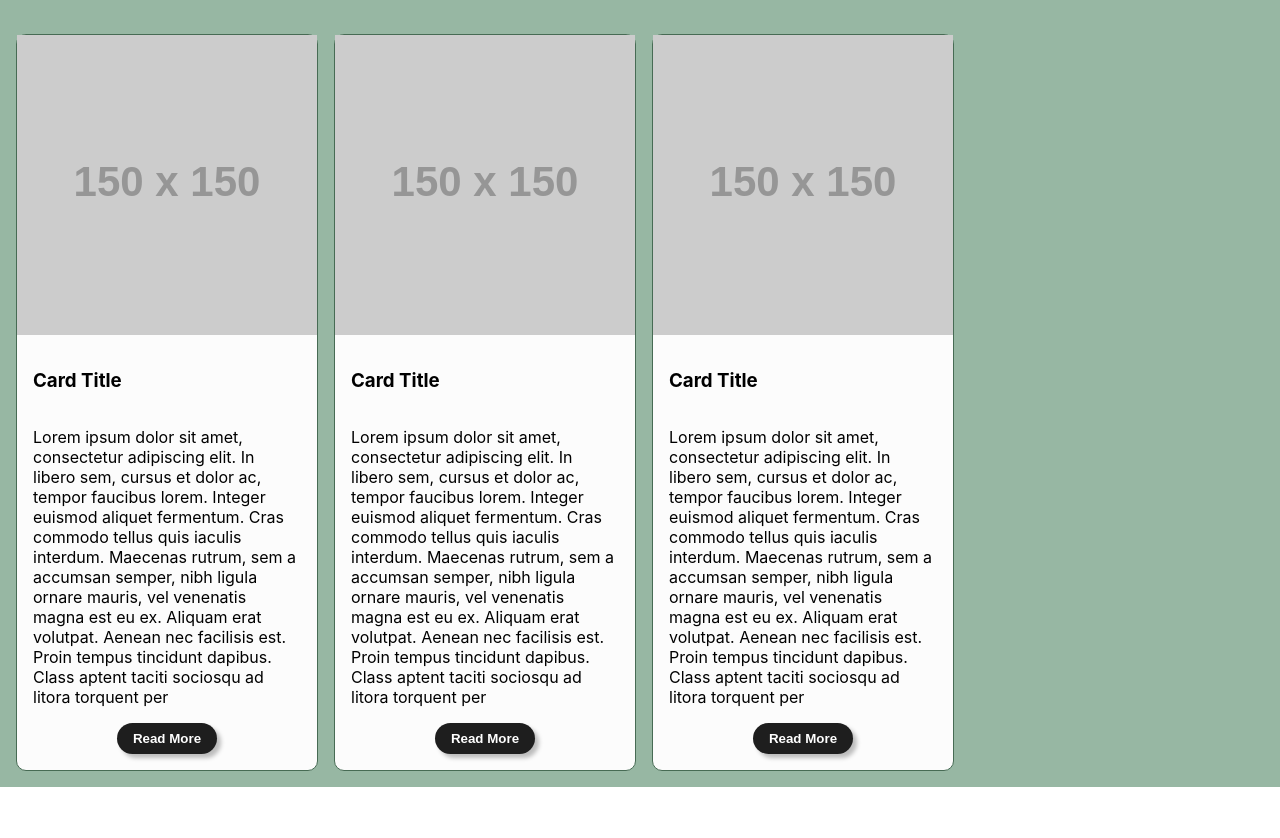
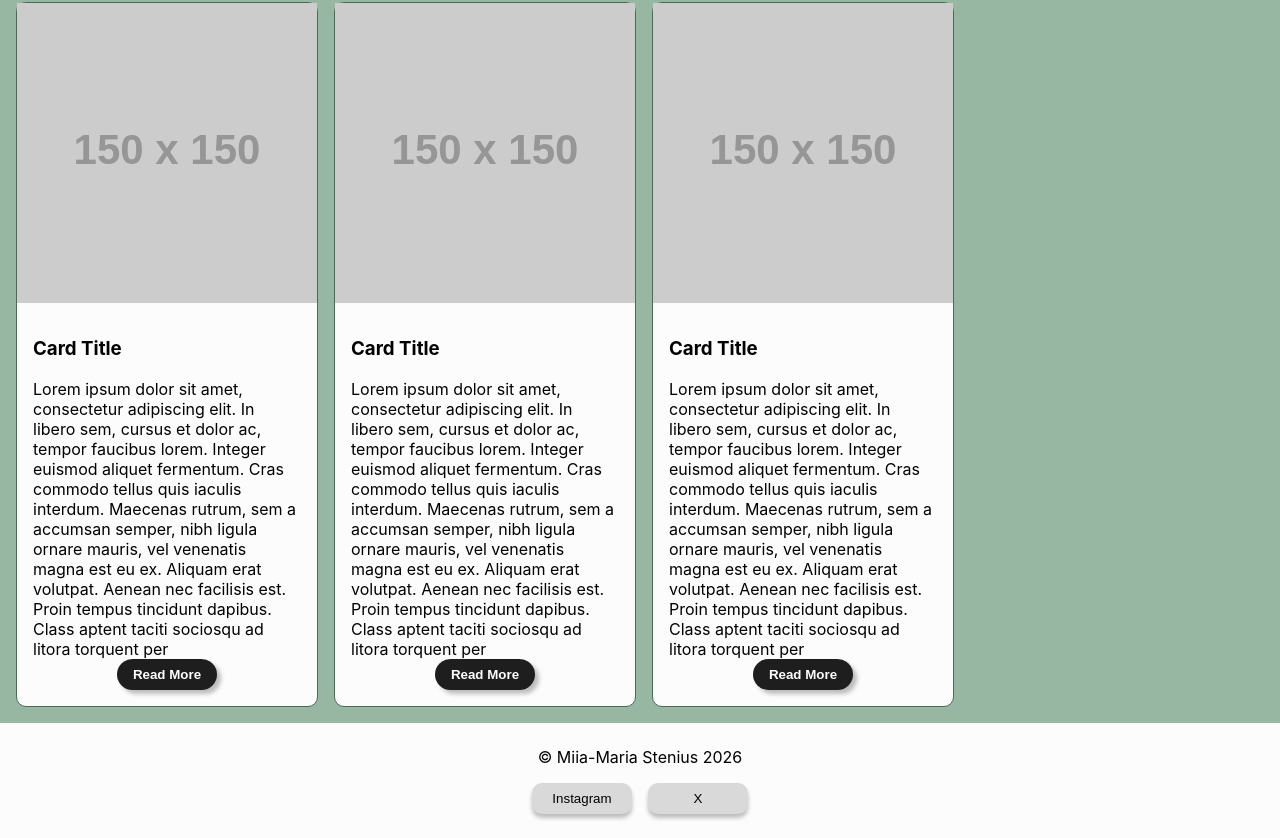
Before and after one commit to miia-mariastenius/exchange-diary, a React (Vite) app in the folder my-react-app/: page / in a window 1280 px wide. Shown: the part 356-1194 px from the top of the page. Before the commit the page ends 1143 px from the top, so only its background shows below. Built offline with nearby package versions, Linux system fonts and the light colour scheme.

Commit message:
Footer component created, styling added

```diff
--- a/my-react-app/src/App.jsx
+++ b/my-react-app/src/App.jsx
@@ -3,6 +3,7 @@ import { useState } from 'react'
 import './css/App.css';
 import Navbar from './components/Navbar.jsx';
 import MyExchange from './pages/MyExchange.jsx';
+import Footer from './components/Footer.jsx';
 
 function App() {
 
@@ -15,6 +16,9 @@ function App() {
         <div className="content">
           <MyExchange />
         </div>
+        <footer>
+          <Footer />
+        </footer>
       </div>
     </>
   )
--- /dev/null
+++ b/my-react-app/src/components/Footer.jsx
@@ -0,0 +1,15 @@
+function Footer() {
+  return (
+    <footer>
+      <div className="footer-container">
+        <p>© Miia-Maria Stenius 2026</p>
+        <div className="social-links">
+          <button className="instagram-button">Instagram</button>
+          <button className="twitter-button">X</button>
+        </div>
+      </div>
+    </footer>
+  );
+}
+
+export default Footer;
--- a/my-react-app/src/css/App.css
+++ b/my-react-app/src/css/App.css
@@ -2,6 +2,7 @@
   --primary-color: #567B67;
   --background-color: #FFFFFF;
   --secondary-bg-color: #97B7A3;
+  --tertiary-bg-color: #FCFCFC;
   --button-color: #1e1e1e;
   --text-color: #000000;
     /* MUUTA */
@@ -15,6 +16,10 @@ body {
   margin: 0;
 }
 
+p {
+  margin: 0;
+}
+
 .navbar {
   max-width: 500px;
   min-width: 300px;
@@ -22,7 +27,7 @@ body {
   justify-content: space-between;
   align-items: center;
   margin: 0 auto;
-  background-color: #FCFCFC;
+  background-color: var(--tertiary-bg-color);
   padding: 1rem;
   border-radius: 30px;
   box-shadow: 0px 3px 15px 0px rgba(0, 0, 0, 0.25);
@@ -70,7 +75,7 @@ body {
 .card {
   display: flex;
   flex-direction: column;
-  background-color: #FCFCFC;
+  background-color: var(--tertiary-bg-color);
   border: 1px solid #476B54;
   border-radius: 10px;
   width: 300px;
@@ -94,3 +99,30 @@ body {
   font-weight: bold;
   box-shadow: 4px 4px 4px 0px rgba(0, 0, 0, 0.25);
 }
+
+.footer-container {
+  display: flex;
+  flex-direction: column;
+  justify-content: center;
+  align-items: center;
+  background-color: var(--tertiary-bg-color);
+  padding: 1.5rem;
+  text-align: center;
+}
+
+.social-links {
+  display: flex;
+  gap: 1rem;
+  margin-top: 1rem;
+}
+
+.instagram-button, .twitter-button {
+  background-color: #D9D9D9;
+  color: #000000;
+  padding: 0.5rem 1rem;
+  width: 100px;
+  border: none;
+  border-radius: 10px;
+  text-decoration: none;
+  box-shadow: 0px 4px 4px 0px rgba(0, 0, 0, 0.25);
+}
```
